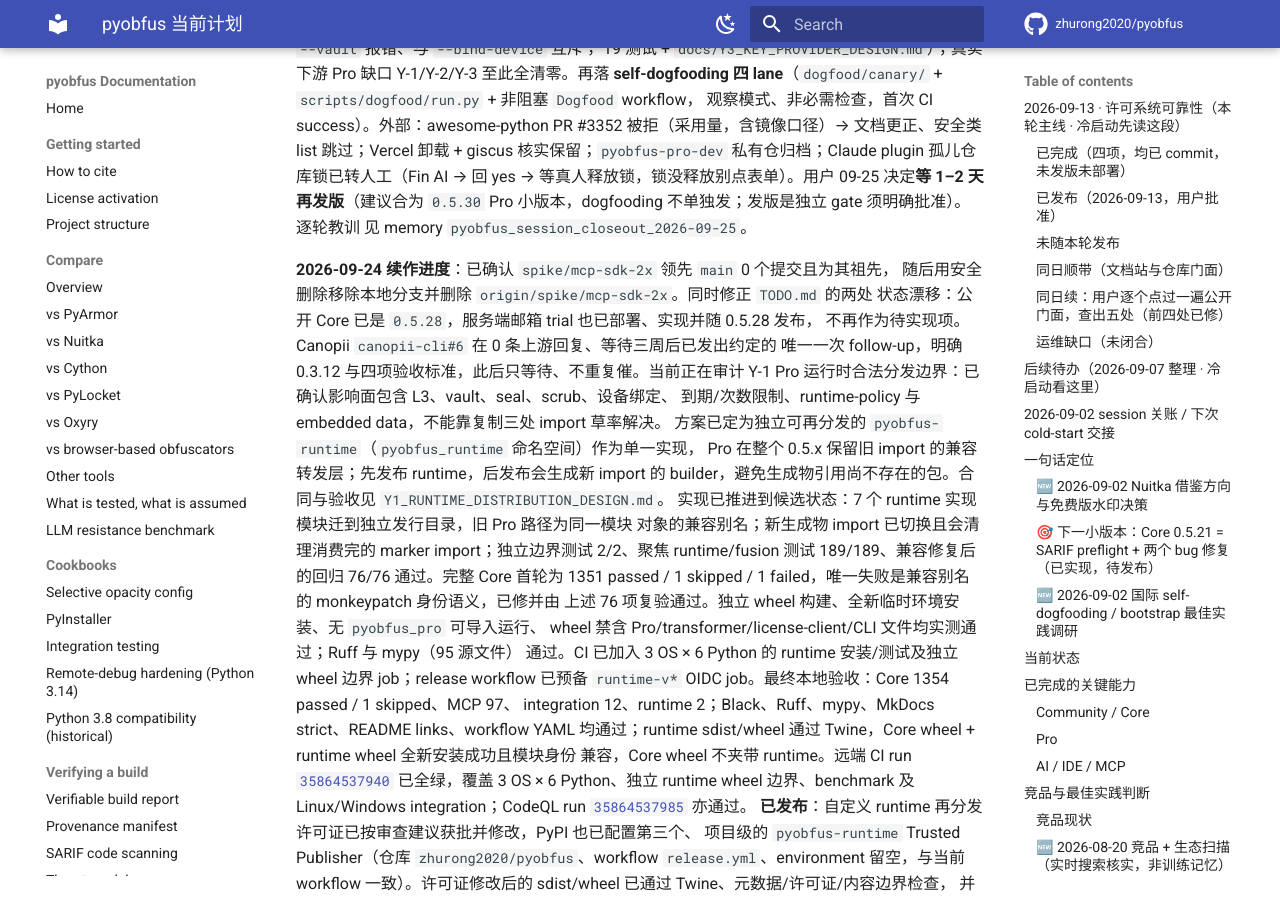
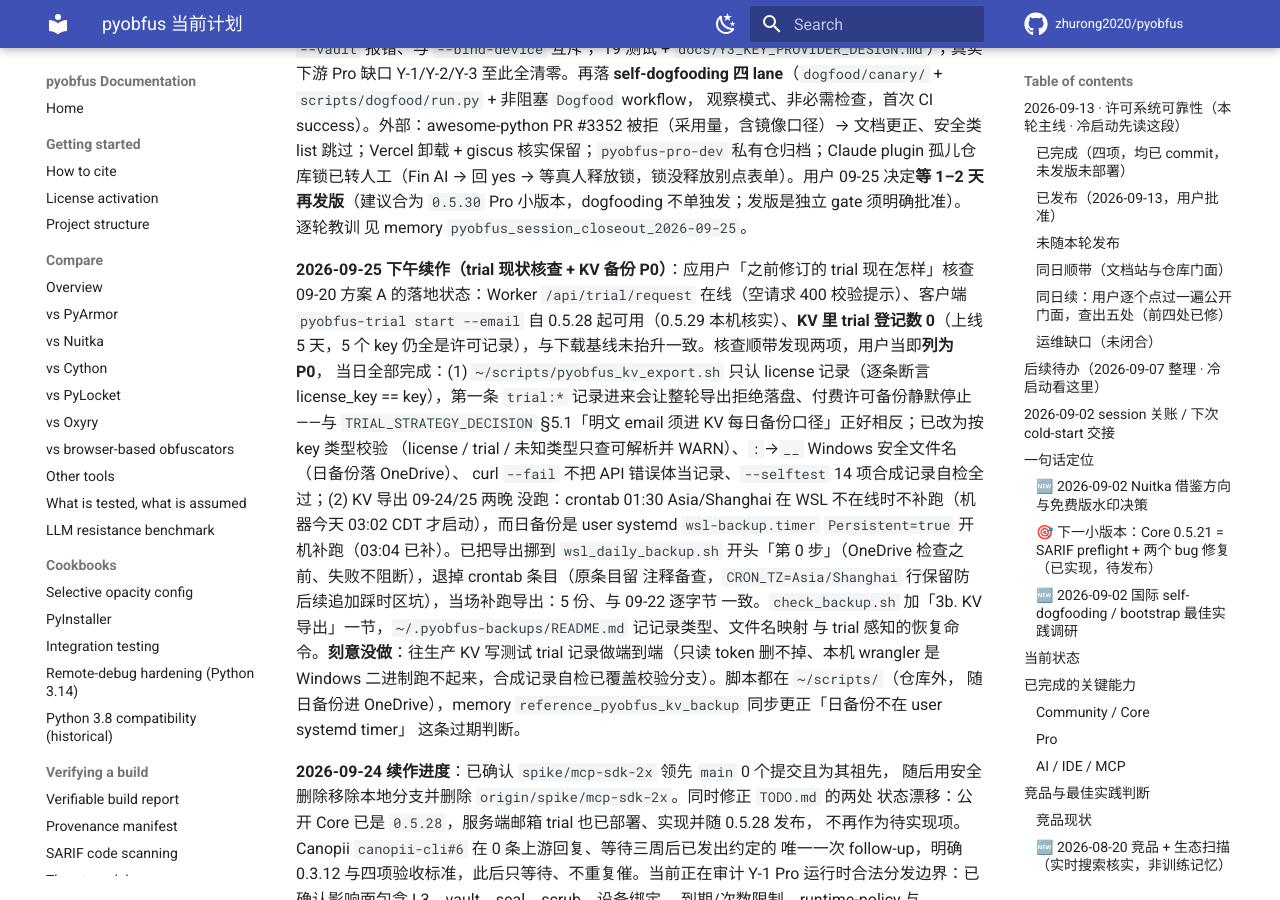
Before and after one commit to zhurong2020/pyobfus, an MkDocs documentation site: the page built from docs/CURRENT_PLAN_ZH.md, in a window 1280 px wide and 900 px high, scrolled down 323 px. Built offline with MkDocs 1.6.1 and Material for MkDocs 9.7.7, drawn with Linux system fonts in a browser that asks for light colours; comment, search, counter and statistics services are not loaded.

Commit message:
docs: trial rollout status check + KV backup adapted to trial records (P0)
Five days after the server-registered trial went live (0.5.28), KV holds
zero trial registrations; endpoint and client option verified working.
The check surfaced that the daily licence KV export only validated
licence records, so the first trial record would have made the whole
export refuse to write and silently stop licence backups. The exporter
(outside the repo, ~/scripts/) now validates per key type, uses
Windows-safe file names, has a --selftest, and runs at the start of the
daily backup so systemd Persistent catches up missed nights (cron did
not; 09-24/25 were missed and have been re-exported).

Co-Authored-By: Claude Fable 5.1 <noreply@anthropic.com>

```diff
--- a/docs/CURRENT_PLAN_ZH.md
+++ b/docs/CURRENT_PLAN_ZH.md
@@ -14,6 +14,25 @@
 孤儿仓库锁已转人工（Fin AI → 回 yes → 等真人释放锁，锁没释放别点表单）。用户 09-25 决定**等 1–2 天
 再发版**（建议合为 `0.5.30` Pro 小版本，dogfooding 不单独发；发版是独立 gate 须明确批准）。逐轮教训
 见 memory `pyobfus_session_closeout_2026-09-25`。
+
+**2026-09-25 下午续作（trial 现状核查 + KV 备份 P0）**：应用户「之前修订的 trial 现在怎样」核查
+09-20 方案 A 的落地状态：Worker `/api/trial/request` 在线（空请求 400 校验提示）、客户端
+`pyobfus-trial start --email` 自 0.5.28 起可用（0.5.29 本机核实）、**KV 里 trial 登记数 0**（上线
+5 天，5 个 key 仍全是许可记录），与下载基线未抬升一致。核查顺带发现两项，用户当即**列为 P0**，
+当日全部完成：(1) `~/scripts/pyobfus_kv_export.sh` 只认 license 记录（逐条断言 license_key ==
+key），第一条 `trial:*` 记录进来会让整轮导出拒绝落盘、付费许可备份静默停止——与
+`TRIAL_STRATEGY_DECISION` §5.1「明文 email 须进 KV 每日备份口径」正好相反；已改为按 key 类型校验
+（license / trial / 未知类型只查可解析并 WARN）、`:`→`__` Windows 安全文件名（日备份落 OneDrive）、
+curl `--fail` 不把 API 错误体当记录、`--selftest` 14 项合成记录自检全过；(2) KV 导出 09-24/25 两晚
+没跑：crontab 01:30 Asia/Shanghai 在 WSL 不在线时不补跑（机器今天 03:02 CDT 才启动），而日备份是
+user systemd `wsl-backup.timer` `Persistent=true` 开机补跑（03:04 已补）。已把导出挪到
+`wsl_daily_backup.sh` 开头「第 0 步」（OneDrive 检查之前、失败不阻断），退掉 crontab 条目（原条目留
+注释备查，`CRON_TZ=Asia/Shanghai` 行保留防后续追加踩时区坑），当场补跑导出：5 份、与 09-22 逐字节
+一致。`check_backup.sh` 加「3b. KV 导出」一节，`~/.pyobfus-backups/README.md` 记记录类型、文件名映射
+与 trial 感知的恢复命令。**刻意没做**：往生产 KV 写测试 trial 记录做端到端（只读 token 删不掉、本机
+wrangler 是 Windows 二进制跑不起来，合成记录自检已覆盖校验分支）。脚本都在 `~/scripts/`（仓库外，
+随日备份进 OneDrive），memory `reference_pyobfus_kv_backup` 同步更正「日备份不在 user systemd timer」
+这条过期判断。
 
 **2026-09-24 续作进度**：已确认 `spike/mcp-sdk-2x` 领先 `main` 0 个提交且为其祖先，
 随后用安全删除移除本地分支并删除 `origin/spike/mcp-sdk-2x`。同时修正 `TODO.md` 的两处
```
Also changed, not shown: CLAUDE.md (+3 -0 lines), docs/TODO.md (+2 -1 lines), docs/TRIAL_STRATEGY_DECISION_2026-09-20.md (+12 -0 lines).
